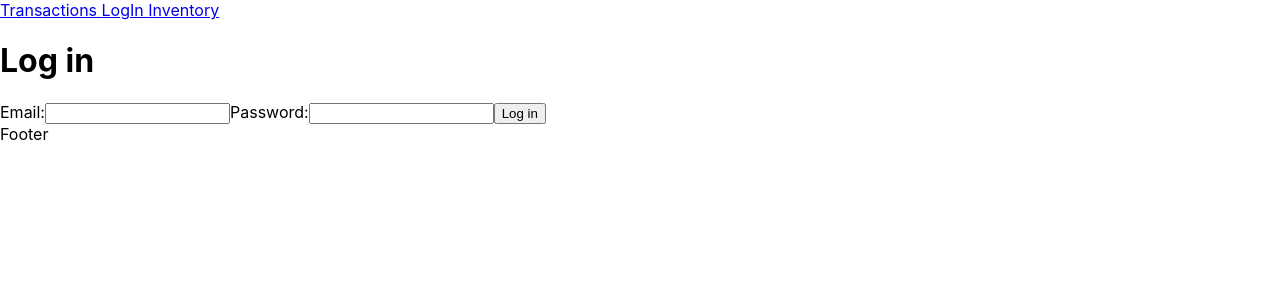
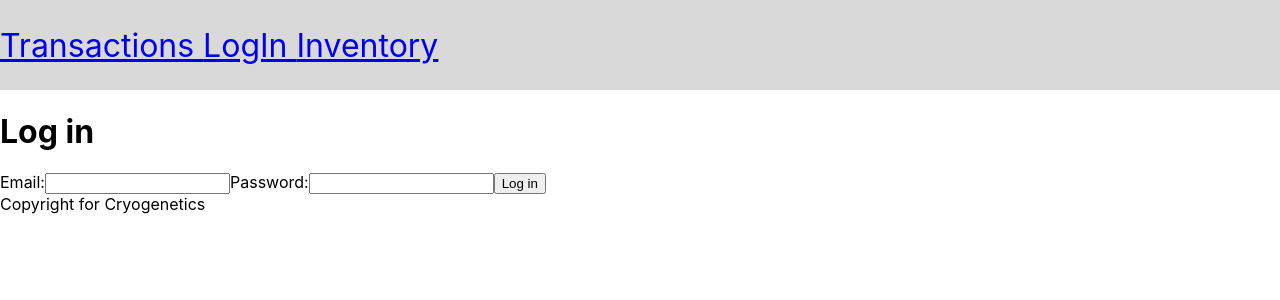
Before and after one commit to AxelJacobsen/Bachelor-thesis-2023_Cryogenetics, a React (Create React App) app in the folder Code/Frontend/admin-website/: page /login in a window 1280 px wide. Shown: the top 300 px of the page. Built offline with nearby package versions, Linux system fonts and the light colour scheme.

Commit message:
Experimentation with CSS

```diff
--- a/Code/Frontend/admin-website/src/App.css
+++ b/Code/Frontend/admin-website/src/App.css
@@ -2,3 +2,10 @@
   text-align: center;
   color: red;
 }
+
+nav {
+  background-color: #D9D9D9;
+  padding-top: 2%;
+  padding-bottom: 2%;
+  font-size: xx-large;
+}
--- a/Code/Frontend/admin-website/src/App.js
+++ b/Code/Frontend/admin-website/src/App.js
@@ -4,6 +4,7 @@ import Transactions from './components/Transactions'
 import LogIn from './components/LogIn'
 import Inventory from './components/Inventory'
 import ErrorPage from './components/ErrorPage'
+import './App.css'
 
 
 function App() {
@@ -29,7 +30,7 @@ function App() {
 
         <Route path='*' element={<ErrorPage/>}></Route> {/* All deviations in URL lead to ErrorPage */}
       </Routes>
-      <div> Footer </div>
+      <div> Copyright for Cryogenetics </div>
     </Router>
   )
 }
--- a/Code/Frontend/admin-website/src/components/Inventory.css
+++ b/Code/Frontend/admin-website/src/components/Inventory.css
@@ -1,4 +1,4 @@
-inventory {
+.inventory {
     color: brown;
     text-decoration-color: aquamarine;
     font-family: Arial, Helvetica, sans-serif;
```
